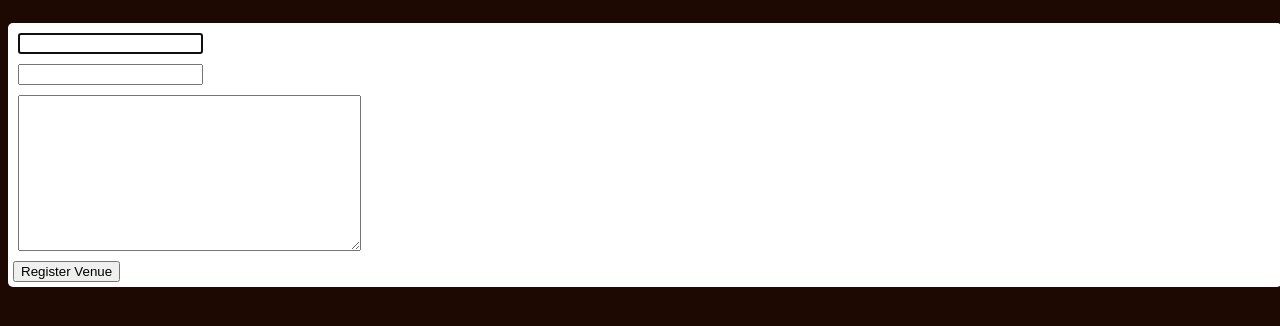
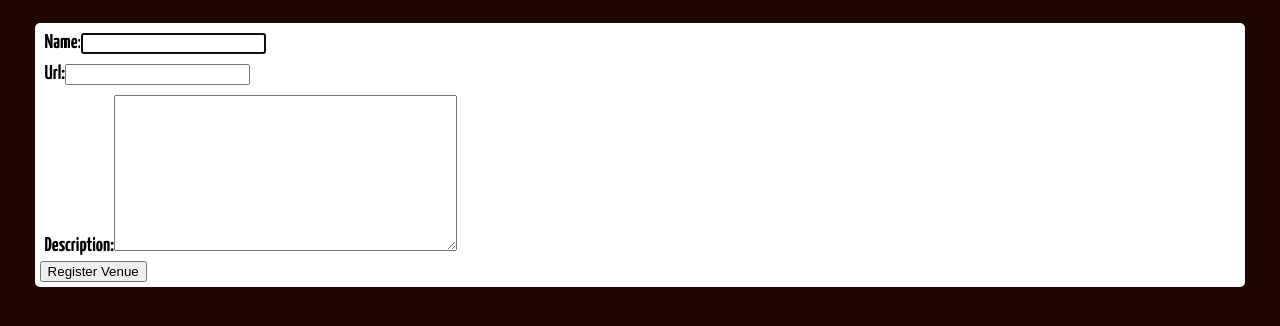
Before and after one commit to jaysencryer/VenUse, a Django app: page /add_venue in a window 1280 px wide. Shown: the part 40-366 px from the top of the page. Run offline with Django 3.2, Linux system fonts and the light colour scheme; a user stored in the database is signed in; data comes from the database, SQL or seed files in the repository; both versions use the stored data as it was before the commit.

Commit message:
worked on manage_venues

```diff
--- a/VenUse/static/VenUse/styles.css
+++ b/VenUse/static/VenUse/styles.css
@@ -162,8 +162,17 @@ body {
 
 .manage {
     display:block;
-    width:100%;
+    width:95%;
+    margin:auto;
     background-color: white;
     padding:5px;
     border-radius:5px;
 }
+
+.hide {
+    display:none;
+}
+
+.show {
+    display:block;
+}
--- a/VenUse/static/VenUse/venues.js
+++ b/VenUse/static/VenUse/venues.js
@@ -1,7 +1,11 @@
 document.addEventListener("DOMContentLoaded", () => {
     // When page loads - check for user_id button
     const userHub = document.querySelector("#user_name");
+    const addVenueButton = document.querySelector("#add_venue");
+
     userHub && (userHub.onclick = () => toggleProfileMenu());
+    addVenueButton && (addVenueButton.onclick = () => showAddVenue());
+
 });
 
 const toggleProfileMenu = () => {
@@ -9,3 +13,9 @@ const toggleProfileMenu = () => {
     profileMenu.style.display =
         profileMenu.style.display === "block" ? "none" : "block";
 };
+
+const showAddVenue = () => {
+    console.log("Add Venue clicked");
+    const addVenueForm = document.querySelector('#add_venue_form');
+    addVenueForm.style.display = "block";
+}
--- a/VenUse/templates/VenUse/index.html
+++ b/VenUse/templates/VenUse/index.html
@@ -26,7 +26,6 @@
             <div>
                 {{ venue.name }}
             </div>
-
         {% endfor %}
     </div>
 </div>
--- a/VenUse/templates/VenUse/manage_venues.html
+++ b/VenUse/templates/VenUse/manage_venues.html
@@ -1,24 +1,21 @@
 {% extends "VenUse/layout.html" %}
 
 {% block body %}
-    {% if add_venue %}
-    <div class="manage add_venue">
+    <div id="add_venue_form" class="manage add_venue {{ add_venue_form }}">
         <form id="add_venue_form" action='/add_venue' method="post">
             {% csrf_token %}
             <div class="ven-form">
-                {{ven_form.name}}
+                Name:{{ven_form.name}}
             </div>
             <div class="ven-form">
-                {{ven_form.url}}
+                Url:{{ven_form.url}}
             </div>
             <div class="ven-form">
-                {{ven_form.description}}
+                Description:{{ven_form.description}}
             </div>
-
             <input type="submit" value="Register Venue"/>
         </form>
     </div>
-    {% endif %}
     {% if venues %}
     <div class="manage">
         <div>
@@ -30,7 +27,6 @@
         </div>
         <div>
             <button id="add_venue" value="add">Add another Venue</button>
-
         </div>
     </div>
     {% endif %}
--- a/VenUse/views.py
+++ b/VenUse/views.py
@@ -113,8 +113,13 @@ def add_venue(request):
 
     if request.method == 'POST':
         print(f"Adding Venue name {request.POST['name']}")
+        if request.POST["url"] == "":
+            url = request.POST["name"].replace(" ","")
+        else:
+            url = request.POST["url"]
+
         new_venue = Venue(
-            user=request.user, name=request.POST["name"], url=request.POST["url"], description=request.POST["description"])
+            user=request.user, name=request.POST["name"], url=url, description=request.POST["description"])
         new_venue.save()
 
         return render(request, "VenUse/manage_venues.html", {
@@ -127,7 +132,7 @@ def add_venue(request):
         ven_form = VenueForm()
 
         return render(request, "VenUse/manage_venues.html", {
-            "add_venue": True,
+            "add_venue_form": "show",
             "ven_form": ven_form,
             "venues": venues,
         })
@@ -137,8 +142,11 @@ def add_venue(request):
 def manage_venue(request):
     venues = Venue.objects.filter(user=request.user)
 
+    ven_form = VenueForm()
+
     return render(request, "VenUse/manage_venues.html", {
-        "add_venue": False,
+        "add_venue_form": "hide",
+        "ven_form": ven_form,
         "venues": venues,
     })
 
```
Also changed, not shown: db.sqlite3 (deleted), 1 other file.
